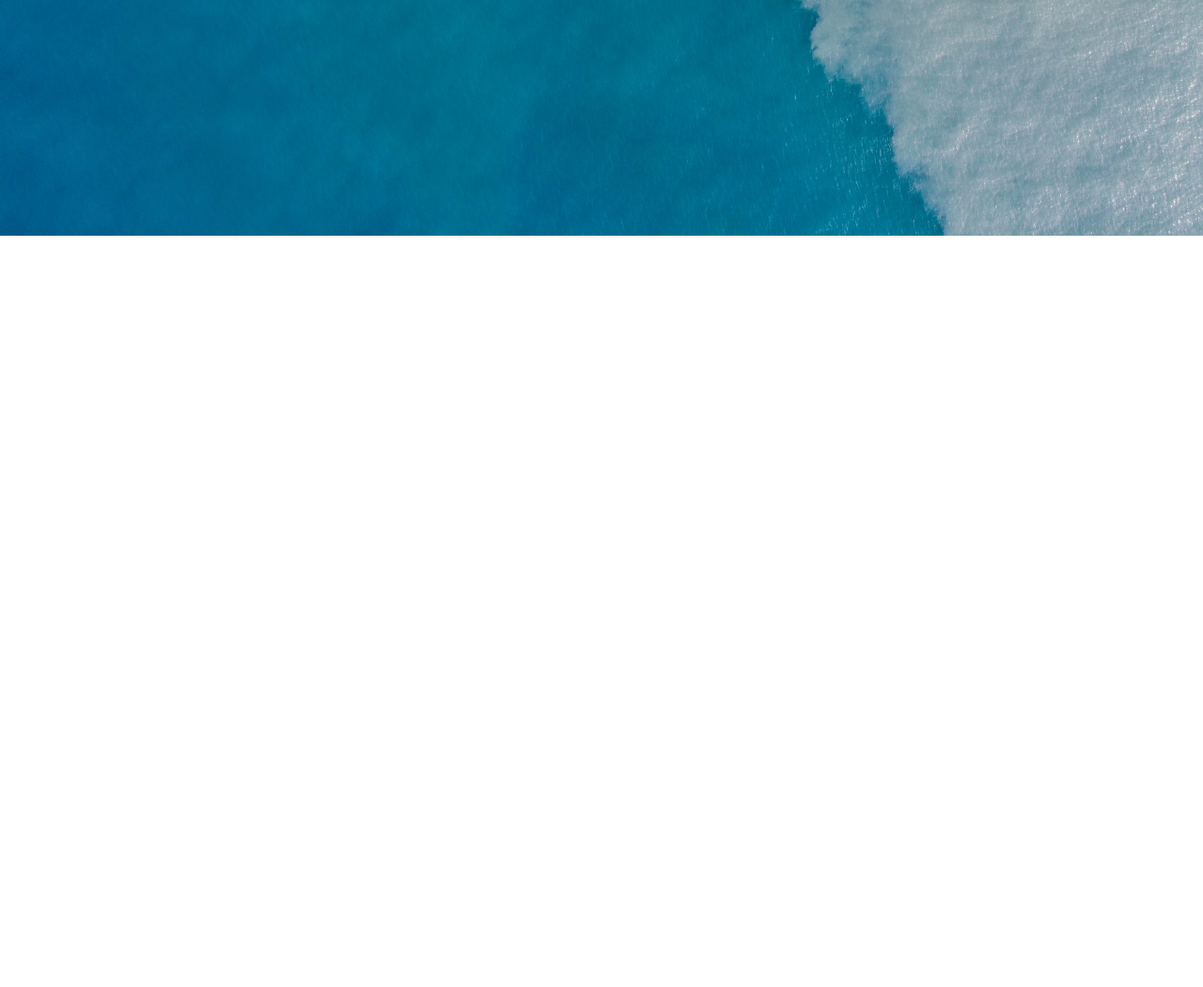
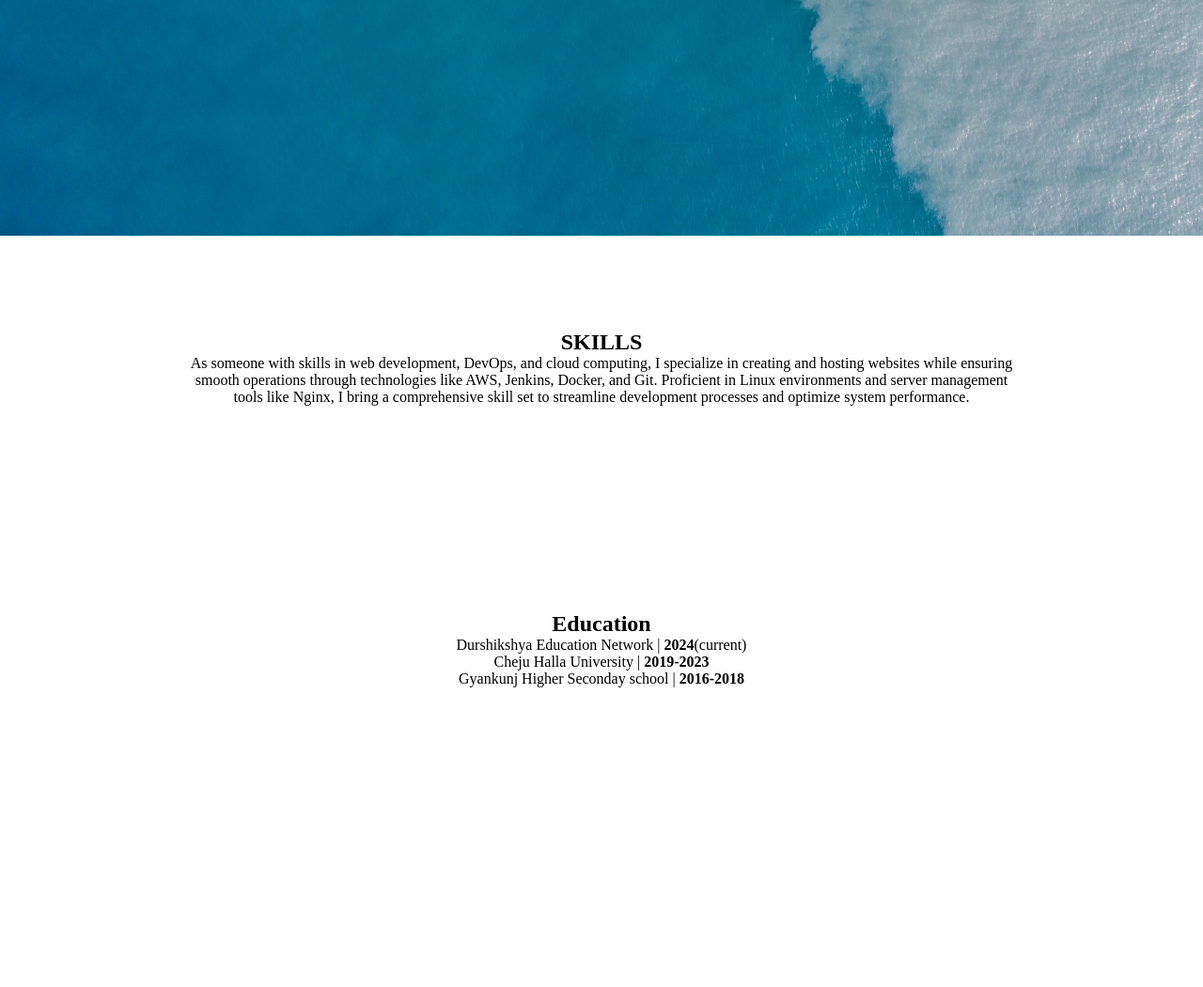
Before and after one commit to chemical081/Docker-project-1, a plain HTML site: page index.html in a window 1280 px wide. Shown: the part 549-1600 px from the top of the page at 94% size. Before the commit the page ends 800 px from the top, so only its background shows below. Drawn offline with Linux system fonts and the light colour scheme; a web font is replaced by a local one.

Commit message:
second-page-change

```diff
--- a/index.html
+++ b/index.html
@@ -11,6 +11,7 @@
 </head>
 <body>
     <!-- LOGO & NAV BAR -->
+    <section id="first-page">
     <img src="images/Vector.png" alt="logo" class="nischal-logo">
     <div id="nav-desktop-menu">
         <ul class="nav-menu">
@@ -31,7 +32,27 @@
         <h1>DevOps</h1>
 
     </div>
+    </section>
 
+    <!-- first page done -->
+
+    <!-- second-page-skills-->
+    <section id="second-page">
+    <h2 class="skills">SKILLS</h2>
+    <p class="skills-bio">As someone with skills in web development, DevOps, and cloud computing, I specialize in creating and hosting websites while ensuring smooth operations through technologies like AWS, Jenkins, Docker, and Git. Proficient in Linux environments and server management tools like Nginx, I bring a comprehensive skill set to streamline development processes and optimize system performance.</p>
+    </section>
+
+    <section id="education">
+        <h2>Education</h2>
+        <div class="education-points">
+            <ul>
+                <li>Durshikshya Education Network | <b>2024</b>(current)</li>
+                <li>Cheju Halla University | <b>2019-2023</b></li>
+                <li>Gyankunj Higher Seconday school | <b>2016-2018</b></li>
+            </ul>
+
+        </div>
+    </section>
 
 
 </body>
--- a/styles.css
+++ b/styles.css
@@ -8,6 +8,10 @@ body {
     background-image: url("images/sea-2755901_1920.jpg");
     background-size: 100vw 100vh;
     background-repeat: no-repeat;
+}
+
+#first-page {
+    height: 100vh;
 }
 
 
@@ -68,3 +72,29 @@ a {
     left: 550px;
     bottom: 50px;
 }
+
+
+/* skills-section */
+#second-page{
+    height: 50vh;
+}
+
+.skills {
+    text-align: center;
+    padding-top: 100px;
+}
+
+.skills-bio {
+    padding-left: 200px;
+    padding-right: 200px;
+    text-align: center;
+}
+
+#education {
+    text-align: center;
+    height: 50vh;
+}
+
+.education-points {
+    text-align: center;
+}
```
